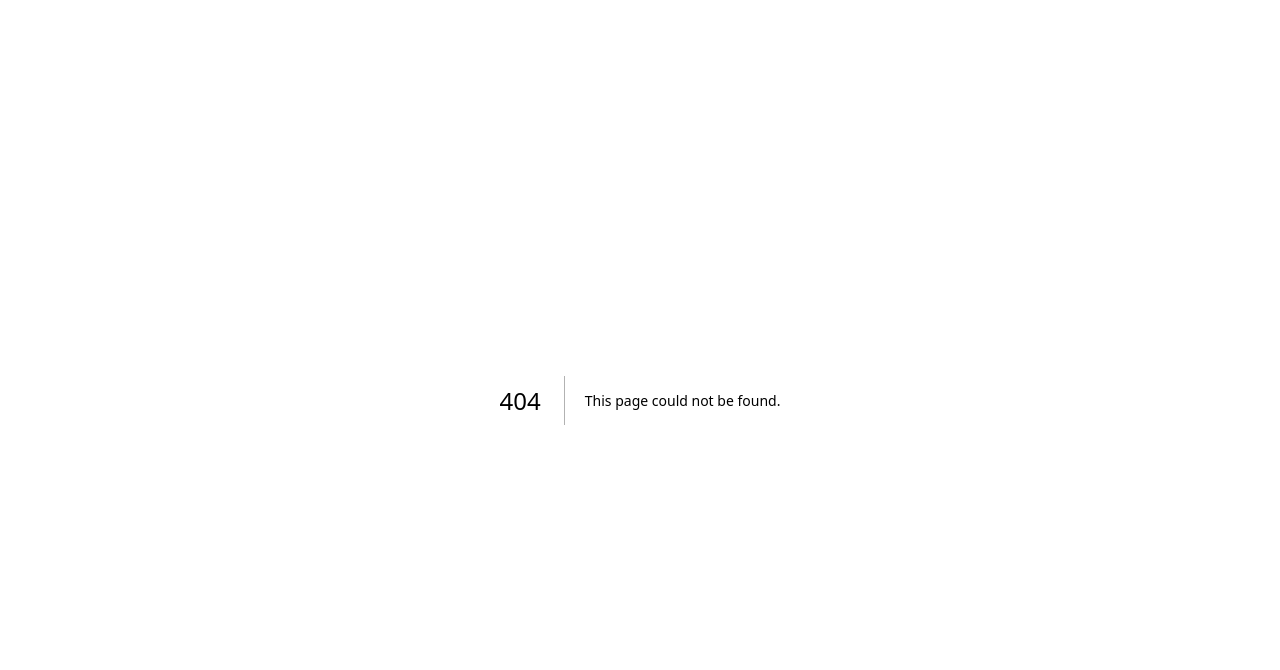
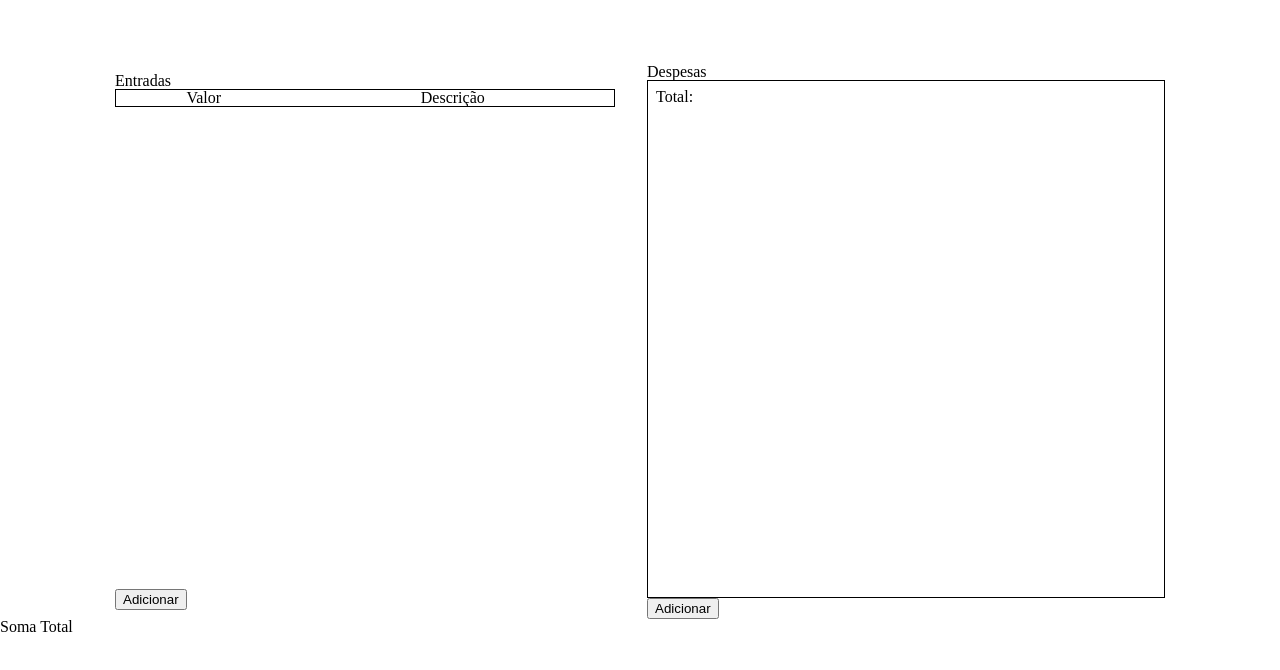
Before and after one commit to gabrielcomputacao/Cond-in, a Next.js app in the folder condin/: page /balancete in a window 1280 px wide. Before the commit this address had no page. Shown: the top 670 px of the page. Built offline with nearby package versions, Linux system fonts and the light colour scheme.

Commit message:
feat(balancete): criando design de componente balancete

```diff
--- a/condin/src/components/listaNavegacao/listaComponents.tsx
+++ b/condin/src/components/listaNavegacao/listaComponents.tsx
@@ -3,5 +3,5 @@ import Button from "../button/Button";
 
 
 export const ListaComponents = [
-        <Button>lista</Button>
+      {pagina:'Balancete', caminho:'/balancete'}
   ];
--- /dev/null
+++ b/condin/src/components/tr/tableRow.tsx
@@ -0,0 +1,15 @@
+
+type tableRowProps={
+    descricao:  string,
+    valor: number,
+}
+
+
+export default function TableRow({descricao, valor}: tableRowProps){
+    return (
+        <tr>
+            <td></td>
+            <td></td>
+        </tr>
+    )
+}
--- /dev/null
+++ b/condin/src/pages/balancete.tsx
@@ -0,0 +1,47 @@
+import { useState } from "react";
+import styles from "../styles/Balancete.module.css";
+import TableRow from "@/components/tr/tableRow";
+
+export default function Balancete() {
+  const [saldoInicial, setSaldoInicial] = useState(0);
+  const [listaEntradas,setListaEntradas] = useState([])
+  const [statusModal, setStatusModal] = useState(true)
+
+  return (
+    <div>
+      <div className={styles.balancete}>
+        <div>
+          <h2>Entradas</h2>
+          <div>
+            <table className={styles.balancete_lista}>
+              <thead>
+                <tr>
+                  <th>Valor</th>
+                  <th>Descrição</th>
+                </tr>
+              </thead>
+              <tbody>
+                  {listaEntradas.map((value,index)=>(
+                    <TableRow descricao="" valor={0} />
+                  ))}
+              </tbody>
+            </table>
+            <button>Adicionar</button>
+          </div>
+        </div>
+        <div>
+          <h2>Despesas</h2>
+          <div>
+            <ul className={styles.balancete_lista}>
+              <li>Total:</li>
+            </ul>
+            <button>Adicionar</button>
+          </div>
+        </div>
+      </div>
+      <div>
+        <h3>Soma Total</h3>
+      </div>
+    </div>
+  );
+}
--- /dev/null
+++ b/condin/src/styles/Balancete.module.css
@@ -0,0 +1,16 @@
+.balancete{
+    display: flex;
+    justify-content: center;
+    align-items: center;
+    gap: 2rem;
+    height: 100%;
+    width: 100%;
+    margin-top: 4rem;
+}
+
+.balancete_lista{
+    border: 1px solid black;
+    width: 500px;
+    height: 500px;
+    padding: .5em;
+}
```
Also changed, not shown: condin/src/components/listaNavegacao/listaNavegacao.tsx (+11 -4 lines), condin/src/components/panelcontrol/panelControl.tsx (+5 -5 lines).
